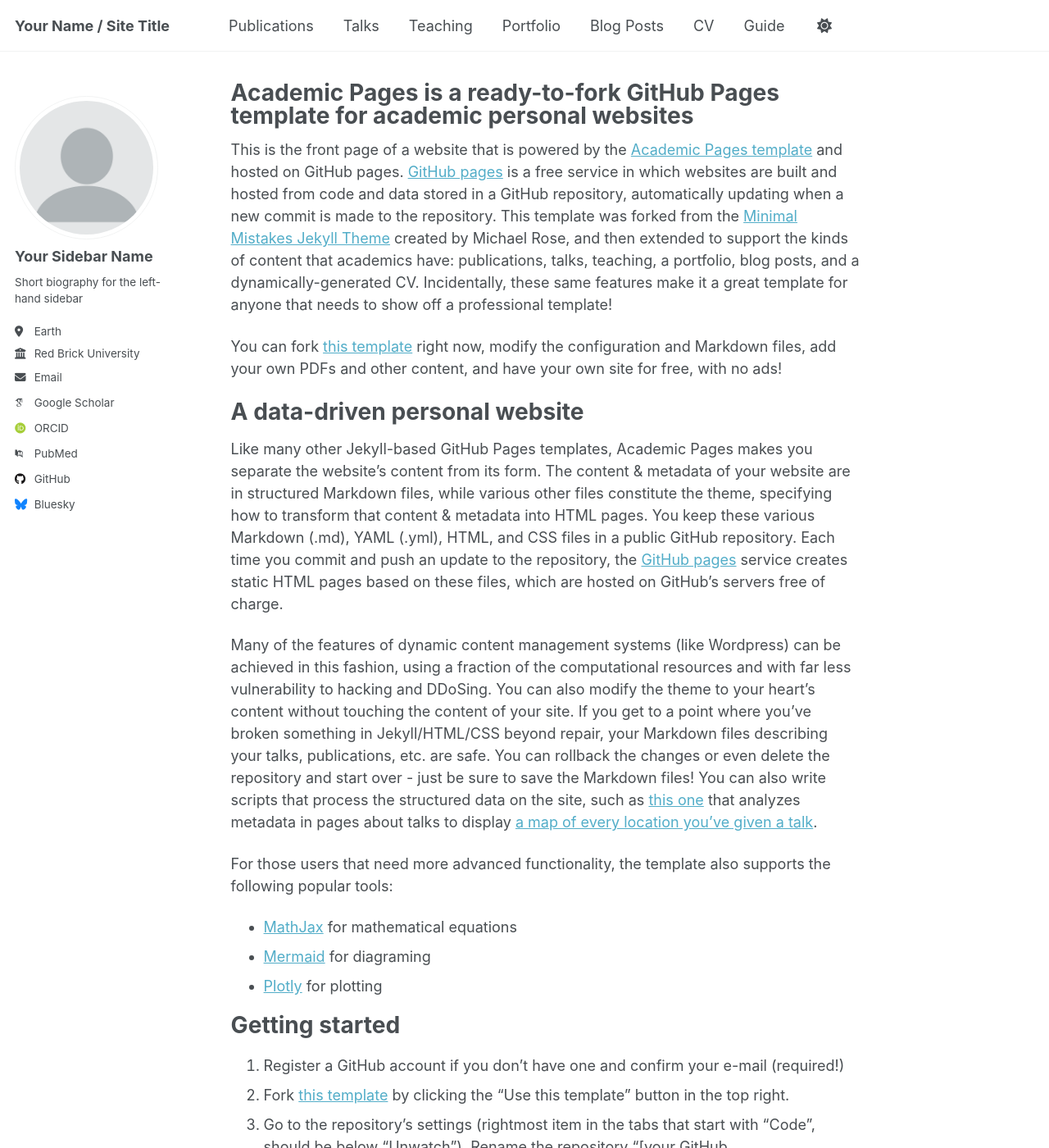
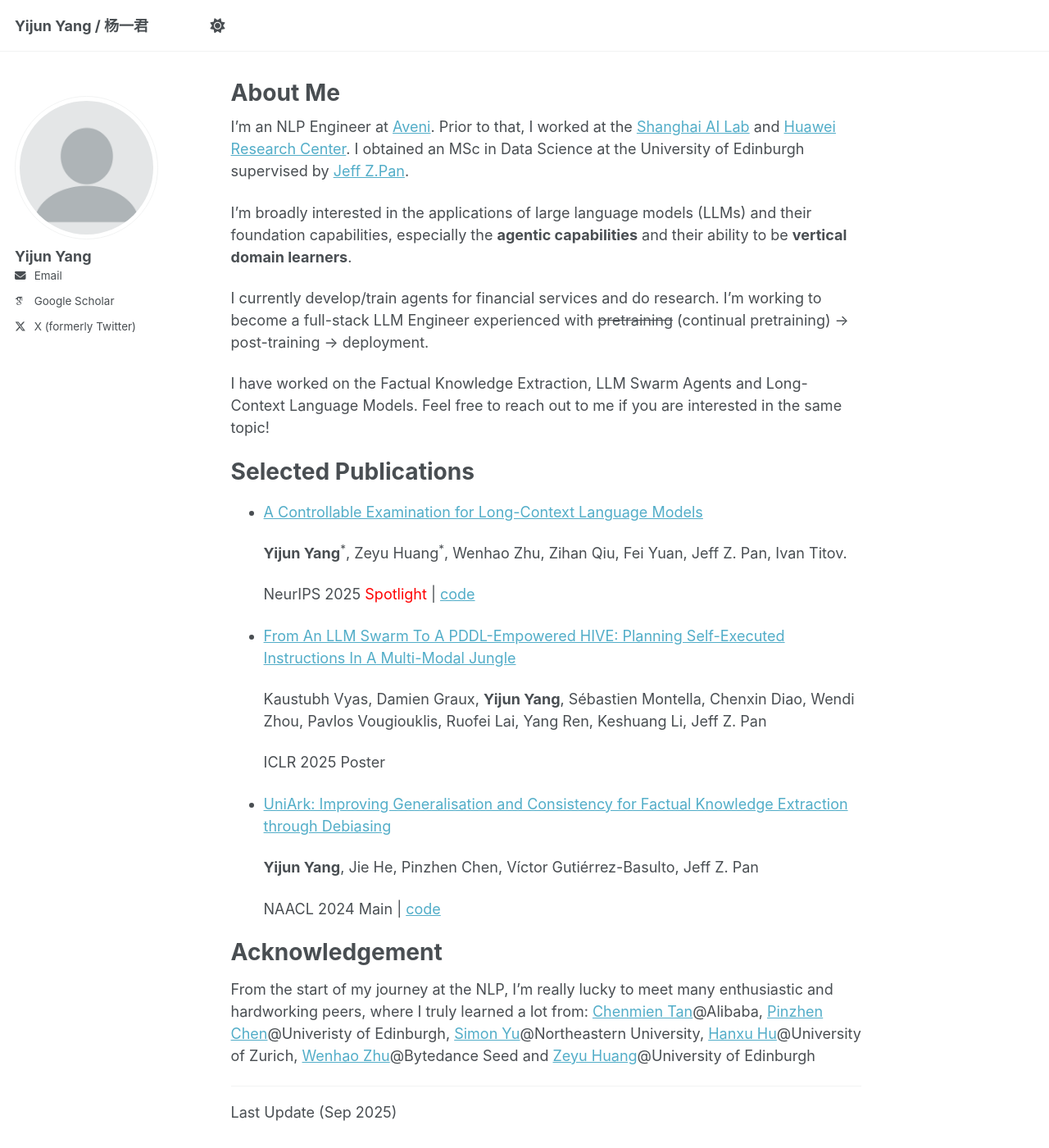
Before and after one commit to Thomasyyj/yangyijun, a Jekyll site: the page built from _pages/about.md, in a window 1280 px wide and 1400 px high. Shown: the whole window at 82% size. Built offline with Jekyll 4.4.1, drawn with Linux system fonts in a browser that asks for light colours; some web fonts are replaced; a script that is not in the unit is left out; some of the changed text lies outside the part shown.

Commit message:
initial commit

```diff
--- a/_config.yml
+++ b/_config.yml
@@ -9,14 +9,14 @@
 # Basic Site Settings
 locale                   : "en-US"
 site_theme               : "default" # Currently available options are "default", "air"
-title                    : "Your Name / Site Title"
+title                    : "Yijun Yang / 杨一君"
 title_separator          : "-"
-name                     : &name "Your Name"
+name                     : &name "Yijun Yang"
 description              : &description "Your Name's academic portfolio"   # Update this with a general description of your site, this is the default if not overridden by a page
-url                      : https://academicpages.github.io # The base hostname & protocol for your site e.g. "https://[your GitHub username].github.io",
+url                      : "https://thomasyyj.github.io" # The base hostname & protocol for your site e.g. "https://[your GitHub username].github.io",
                                                            # or if you already have some other page hosted on Github then use "https://[your GitHub username].github.io/[Your Repo Name]"
-baseurl                  : "" # the subpath of your site, e.g. "/blog"
-repository               : "academicpages/academicpages.github.io"
+baseurl                  : "/yangyijun" # the subpath of your site, e.g. "/blog"
+repository               : "thomasyyj/yangyijun"
 
 # Site Author - The following control what appear as part of the author content on the side bar.
 #               If a field is blank the icon and link will not appear, otherwise it will be shown.
@@ -24,23 +24,23 @@
 author:
   # Biographic information
   avatar           : "profile.png"
-  name             : "Your Sidebar Name"
+  name             : "Yijun Yang"
   pronouns         : # example: "she/her"
-  bio              : "Short biography for the left-hand sidebar"
-  location         : "Earth"
-  employer         : "Red Brick University"
+  bio              : # "An NLP Engineer"
+  location         : #"Earth"
+  employer         : #"Red Brick University"
   uri              : # URL
-  email            : "none@example.org"
+  email            : "thomasyyj@outlook.com"
 
   # Academic websites
   academia         : # URL
   arxiv            : # URL - Update with the correct link to your profile
-  googlescholar    : "https://scholar.google.com/citations?user=PS_CX0AAAAAJ"
+  googlescholar    : "https://scholar.google.com/citations?user=ih2AqPgAAAAJ&hl=en"
   inspire-hep      : # URL
   impactstory      : # URL
-  orcid            : "http://orcid.org/yourorcidurl"
+  orcid            : #"http://orcid.org/yourorcidurl"
   semantic         : # URL
-  pubmed           : "https://www.ncbi.nlm.nih.gov/pubmed/?term=john+snow"
+  pubmed           : #"https://www.ncbi.nlm.nih.gov/pubmed/?term=john+snow"
   researchgate     : # URL
   scopus           : # URL
 
@@ -48,13 +48,13 @@
   bitbucket        : # Username - Update with your username on the site
   codepen          : # Username
   dribbble         : # Username
-  github           : "academicpages"
+  github           : #"academicpages"
   kaggle           : # Username
   stackoverflow    : # User number or user number and name (i.e., use "1" or "1/jeff-atwood")
 
   # Social media
   artstation       : # Username
-  bluesky          : "bsky.app" # Replace this with you Bluesky username
+  bluesky          : #"bsky.app" # Replace this with you Bluesky username
   facebook         : # Username
   flickr           : # Username
   foursquare       : # Username
@@ -71,7 +71,7 @@
   steam            : # Username
   telegram         : # URL
   tumblr           : # Username
-  twitter          : # Username for X / Twitter
+  twitter          : "https://x.com/yijun_yang123"
   vine             : # Username
   weibo            : # Username
   wikipedia        : # Username
--- a/_pages/about.md
+++ b/_pages/about.md
@@ -1,56 +1,42 @@
 ---
 permalink: /
-title: "Academic Pages is a ready-to-fork GitHub Pages template for academic personal websites"
+title: "About Me"
 author_profile: true
 redirect_from:
   - /about/
   - /about.html
 ---
 
-This is the front page of a website that is powered by the [Academic Pages template](https://github.com/academicpages/academicpages.github.io) and hosted on GitHub pages. [GitHub pages](https://pages.github.com) is a free service in which websites are built and hosted from code and data stored in a GitHub repository, automatically updating when a new commit is made to the repository. This template was forked from the [Minimal Mistakes Jekyll Theme](https://mmistakes.github.io/minimal-mistakes/) created by Michael Rose, and then extended to support the kinds of content that academics have: publications, talks, teaching, a portfolio, blog posts, and a dynamically-generated CV. Incidentally, these same features make it a great template for anyone that needs to show off a professional template!
+I'm an NLP Engineer at [Aveni](https://aveni.ai/). Prior to that, I worked at the [Shanghai AI Lab](https://www.shlab.org.cn/) and [Huawei Research Center](https://www.linkedin.com/company/huawei-technologies-research-development-uk-ltd/?originalSubdomain=uk). I obtained an MSc in Data Science at the University of Edinburgh supervised by [Jeff Z.Pan](https://knowledge-representation.org/j.z.pan/).
 
- You can fork [this template](https://github.com/academicpages/academicpages.github.io) right now, modify the configuration and Markdown files, add your own PDFs and other content, and have your own site for free, with no ads!
+I'm broadly interested in the applications of large language models (LLMs) and their foundation capabilities, especially the **agentic capabilities** and their ability to be **vertical domain learners**.
 
-A data-driven personal website
+I currently develop/train agents for financial services and do research. I'm working to become a full-stack LLM Engineer experienced with ~~pretraining~~ (continual pretraining) -> post-training -> deployment.
+
+I have worked on the Factual Knowledge Extraction, LLM Swarm Agents and Long-Context Language Models. Feel free to reach out to me if you are interested in the same topic!
+
+Selected Publications
 ======
-Like many other Jekyll-based GitHub Pages templates, Academic Pages makes you separate the website's content from its form. The content & metadata of your website are in structured Markdown files, while various other files constitute the theme, specifying how to transform that content & metadata into HTML pages. You keep these various Markdown (.md), YAML (.yml), HTML, and CSS files in a public GitHub repository. Each time you commit and push an update to the repository, the [GitHub pages](https://pages.github.com/) service creates static HTML pages based on these files, which are hosted on GitHub's servers free of charge.
+- [A Controllable Examination for Long-Context Language Models](https://arxiv.org/abs/2506.02921)
 
-Many of the features of dynamic content management systems (like Wordpress) can be achieved in this fashion, using a fraction of the computational resources and with far less vulnerability to hacking and DDoSing. You can also modify the theme to your heart's content without touching the content of your site. If you get to a point where you've broken something in Jekyll/HTML/CSS beyond repair, your Markdown files describing your talks, publications, etc. are safe. You can rollback the changes or even delete the repository and start over - just be sure to save the Markdown files! You can also write scripts that process the structured data on the site, such as [this one](https://github.com/academicpages/academicpages.github.io/blob/master/talkmap.ipynb) that analyzes metadata in pages about talks to display [a map of every location you've given a talk](https://academicpages.github.io/talkmap.html).
+  **Yijun Yang**<sup>*</sup>, Zeyu Huang<sup>*</sup>, Wenhao Zhu, Zihan Qiu, Fei Yuan, Jeff Z. Pan, Ivan Titov.
 
-For those users that need more advanced functionality, the template also supports the following popular tools:
-- [MathJax](https://www.mathjax.org/) for mathematical equations
-- [Mermaid](https://mermaid.js.org/) for diagraming
-- [Plotly](https://plotly.com/javascript/) for plotting
+  NeurIPS 2025 <span style="color: red;">Spotlight</span> \| [code](https://github.com/Thomasyyj/LongBio-Benchmark)
+- [From An LLM Swarm To A PDDL-Empowered HIVE: Planning Self-Executed Instructions In A Multi-Modal Jungle](https://arxiv.org/pdf/2412.12839)
 
-Getting started
+  Kaustubh Vyas, Damien Graux, **Yijun Yang**, Sébastien Montella, Chenxin Diao, Wendi Zhou, Pavlos Vougiouklis, Ruofei Lai, Yang Ren, Keshuang Li, Jeff Z. Pan
+
+  ICLR 2025 Poster
+- [UniArk: Improving Generalisation and Consistency for Factual Knowledge Extraction through Debiasing](https://arxiv.org/abs/2404.01253)
+
+  **Yijun Yang**, Jie He, Pinzhen Chen, Víctor Gutiérrez-Basulto, Jeff Z. Pan
+
+  NAACL 2024 Main \| [code](https://github.com/Thomasyyj/UniArk)
+
+Acknowledgement
 ======
-1. Register a GitHub account if you don't have one and confirm your e-mail (required!)
-1. Fork [this template](https://github.com/academicpages/academicpages.github.io) by clicking the "Use this template" button in the top right.
-1. Go to the repository's settings (rightmost item in the tabs that start with "Code", should be below "Unwatch"). Rename the repository "[your GitHub username].github.io", which will also be your website's URL.
-1. Set site-wide configuration and create content & metadata (see below -- also see [this set of diffs](http://archive.is/3TPas) showing what files were changed to set up [an example site](https://getorg-testacct.github.io) for a user with the username "getorg-testacct")
-1. Upload any files (like PDFs, .zip files, etc.) to the files/ directory. They will appear at https://[your GitHub username].github.io/files/example.pdf.
-1. Check status by going to the repository settings, in the "GitHub pages" section
+From the start of my journey at the NLP, I'm really lucky to meet many enthusiastic and hardworking peers, where I truly learned a lot from: [Chenmien Tan](https://chenmientan.github.io/)@Alibaba, [Pinzhen Chen](https://pinzhenchen.github.io/)@Univeristy of Edinburgh, [Simon Yu](https://simonucl.github.io/)@Northeastern University, [Hanxu Hu](https://hanxuhu.github.io/)@University of Zurich, [Wenhao Zhu](https://owennju.github.io/)@Bytedance Seed and [Zeyu Huang](https://zeroyuhuang.github.io/)@University of Edinburgh
 
-Site-wide configuration
-------
-The main configuration file for the site is in the base directory in [_config.yml](https://github.com/academicpages/academicpages.github.io/blob/master/_config.yml), which defines the content in the sidebars and other site-wide features. You will need to replace the default variables with ones about yourself and your site's github repository. The configuration file for the top menu is in [_data/navigation.yml](https://github.com/academicpages/academicpages.github.io/blob/master/_data/navigation.yml). For example, if you don't have a portfolio or blog posts, you can remove those items from that navigation.yml file to remove them from the header.
 
-Create content & metadata
-------
-For site content, there is one Markdown file for each type of content, which are stored in directories like _publications, _talks, _posts, _teaching, or _pages. For example, each talk is a Markdown file in the [_talks directory](https://github.com/academicpages/academicpages.github.io/tree/master/_talks). At the top of each Markdown file is structured data in YAML about the talk, which the theme will parse to do lots of cool stuff. The same structured data about a talk is used to generate the list of talks on the [Talks page](https://academicpages.github.io/talks), each [individual page](https://academicpages.github.io/talks/2012-03-01-talk-1) for specific talks, the talks section for the [CV page](https://academicpages.github.io/cv), and the [map of places you've given a talk](https://academicpages.github.io/talkmap.html) (if you run this [python file](https://github.com/academicpages/academicpages.github.io/blob/master/talkmap.py) or [Jupyter notebook](https://github.com/academicpages/academicpages.github.io/blob/master/talkmap.ipynb), which creates the HTML for the map based on the contents of the _talks directory).
-
-**Markdown generator**
-
-The repository includes [a set of Jupyter notebooks](https://github.com/academicpages/academicpages.github.io/tree/master/markdown_generator
-) that converts a CSV containing structured data about talks or presentations into individual Markdown files that will be properly formatted for the Academic Pages template. The sample CSVs in that directory are the ones I used to create my own personal website at stuartgeiger.com. My usual workflow is that I keep a spreadsheet of my publications and talks, then run the code in these notebooks to generate the Markdown files, then commit and push them to the GitHub repository.
-
-How to edit your site's GitHub repository
-------
-Many people use a git client to create files on their local computer and then push them to GitHub's servers. If you are not familiar with git, you can directly edit these configuration and Markdown files directly in the github.com interface. Navigate to a file (like [this one](https://github.com/academicpages/academicpages.github.io/blob/master/_talks/2012-03-01-talk-1.md) and click the pencil icon in the top right of the content preview (to the right of the "Raw | Blame | History" buttons). You can delete a file by clicking the trashcan icon to the right of the pencil icon. You can also create new files or upload files by navigating to a directory and clicking the "Create new file" or "Upload files" buttons.
-
-Example: editing a Markdown file for a talk
-![Editing a Markdown file for a talk](/images/editing-talk.png)
-
-For more info
-------
-More info about configuring Academic Pages can be found in [the guide](https://academicpages.github.io/markdown/), the [growing wiki](https://github.com/academicpages/academicpages.github.io/wiki), and you can always [ask a question on GitHub](https://github.com/academicpages/academicpages.github.io/discussions). The [guides for the Minimal Mistakes theme](https://mmistakes.github.io/minimal-mistakes/docs/configuration/) (which this theme was forked from) might also be helpful.
+---
+Last Update (Sep 2025)
```
Also changed, not shown: _data/navigation.yml (+16 -16 lines), images/profile.jpg (added).
